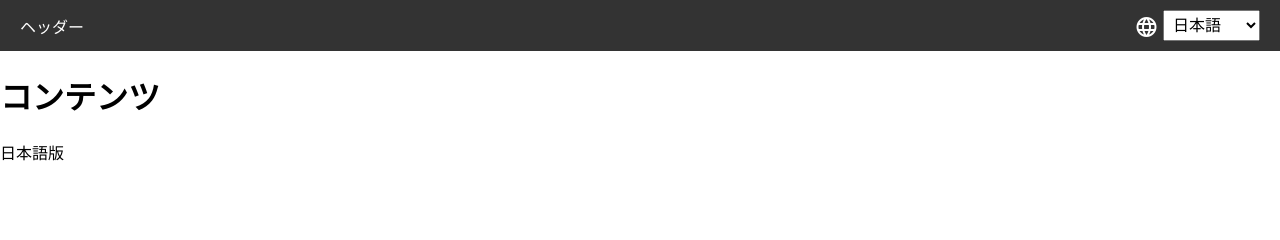
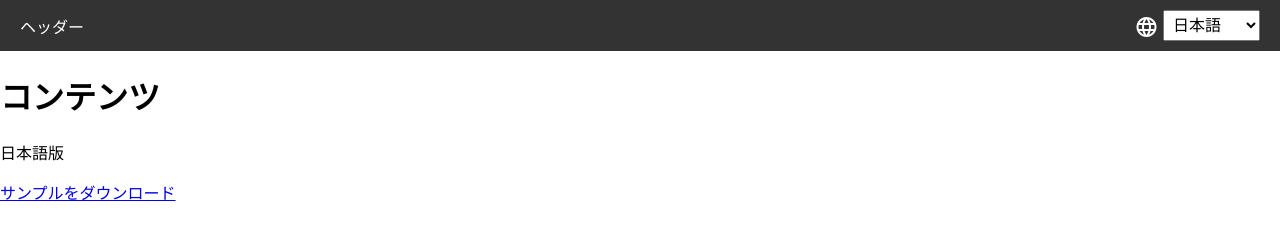
Before and after one commit to techuniondevices/techuniondevices.github.io, a plain HTML site: page content/jp/index.html in a window 1280 px wide. Drawn offline with Linux system fonts and the light colour scheme.

Commit message:
ダウンロードの検証

```diff
--- a/content/jp/index.html
+++ b/content/jp/index.html
@@ -21,5 +21,6 @@
 <body>
     <h1>コンテンツ</h1>
     <p>日本語版</p>
+    <a href="../../app/samplefile" download>サンプルをダウンロード</a>
 </body>
 </html>
```
